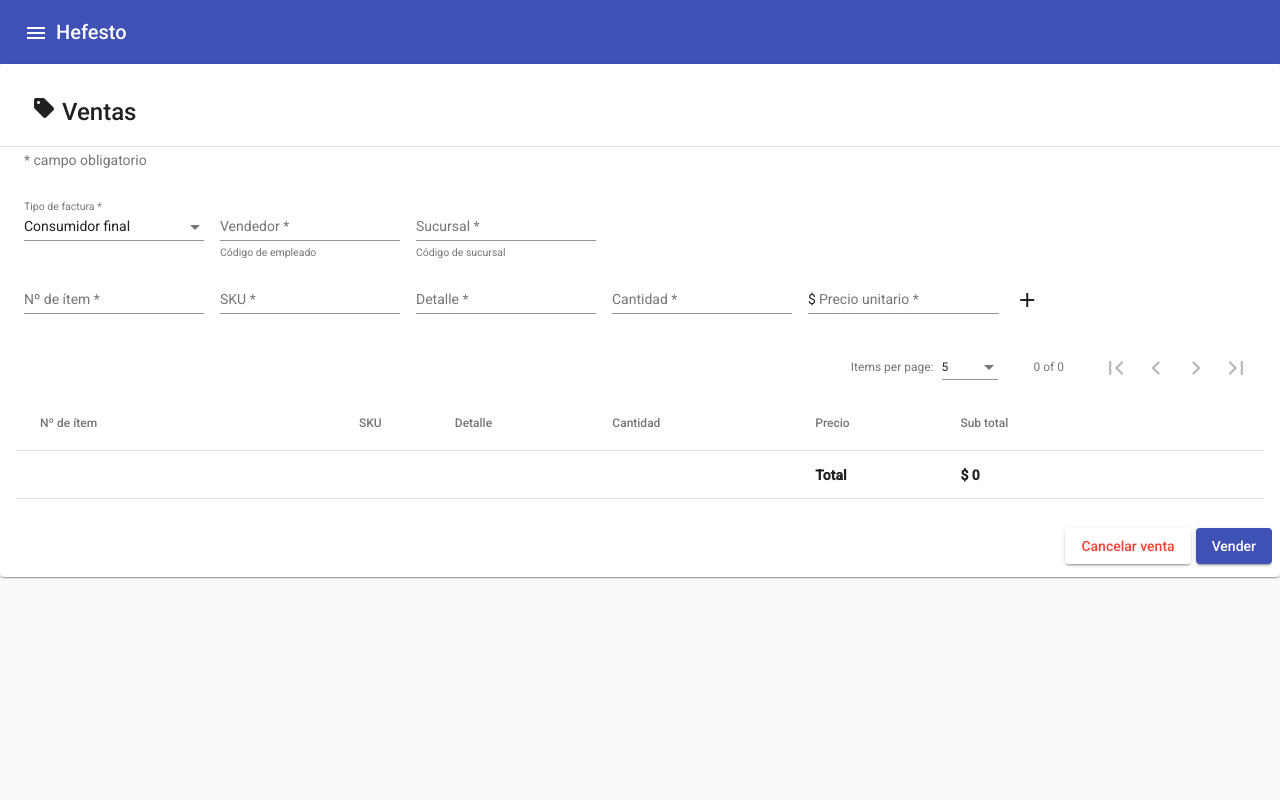
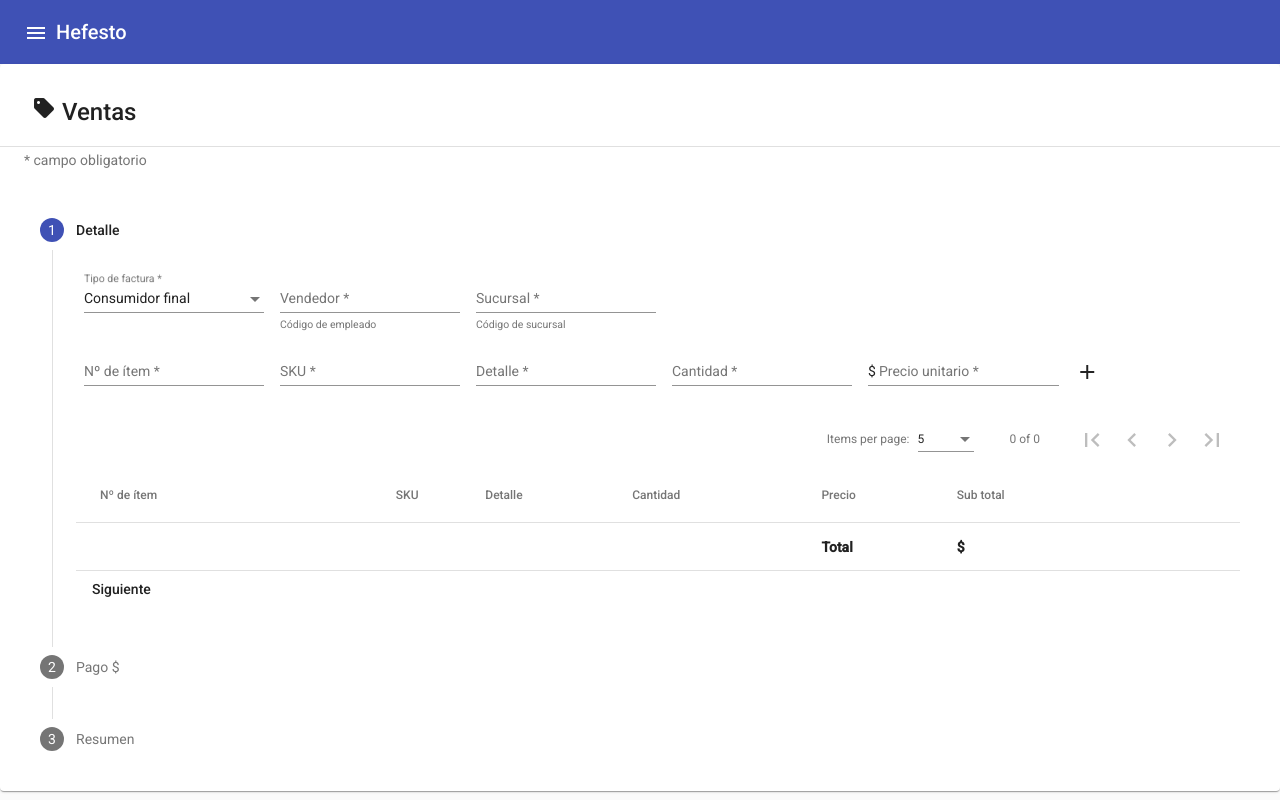
Before and after one commit to Compumundohipermegaweb/front, an Angular app: page /sales in a window 1280 px wide. Built offline with nearby package versions, Linux system fonts and the light colour scheme.

Commit message:
Agregado esqueleto de la secuenciacion de la venta. Refactorizado sales component

```diff
--- a/src/app/app.module.ts
+++ b/src/app/app.module.ts
@@ -22,6 +22,7 @@ import { MatPaginatorModule } from '@angular/material/paginator';
 import { MatButtonModule } from '@angular/material/button';
 import { MatToolbarModule } from '@angular/material/toolbar';
 import { AppRoutingModule } from './app-routing.module';
+import { MatStepperModule } from '@angular/material/stepper';
 
 @NgModule({
   declarations: [
@@ -49,7 +50,8 @@ import { AppRoutingModule } from './app-routing.module';
     MatPaginatorModule,
     MatToolbarModule,
     MatButtonModule,
-    AppRoutingModule
+    AppRoutingModule,
+    MatStepperModule
   ],
   providers: [],
   bootstrap: [AppComponent, NavBarComponent]
--- a/src/app/sales/sales.component.html
+++ b/src/app/sales/sales.component.html
@@ -8,9 +8,10 @@
 
     <mat-card-subtitle>* campo obligatorio</mat-card-subtitle>
 
-    <mat-card-content>
-
+    <mat-vertical-stepper [linear]="true" #stepper>
+        <mat-step [stepControl]="constantsForm">
             <form [formGroup]="constantsForm">
+                <ng-template matStepLabel>Detalle</ng-template>
                 <mat-form-field>
                     <mat-label>Tipo de factura</mat-label>
                     <mat-select [formControl]="invoiceTypeControl" required>
@@ -101,7 +102,7 @@
                     <ng-container matColumnDef="subTotal">
                         <th mat-header-cell *matHeaderCellDef>Sub total</th>
                         <td mat-cell *matCellDef="let item"> {{item.price * item.quantity}} </td>
-                    <td mat-footer-cell *matFooterCellDef>$ {{ getTotalCost() }} </td>
+                        <td mat-footer-cell *matFooterCellDef>$ {{ totalCost | number : locale}} </td>
                     </ng-container>
 
                     <tr mat-header-row *matHeaderRowDef="displayedColumns"></tr>
@@ -110,11 +111,37 @@
                 </table>
             </div>
             <div>
+                <button mat-button matStepperNext>Siguiente</button>
+            </div>
+        </mat-step>
+        <mat-step>
+            <form [formGroup]="paymentForm">
+                <ng-template matStepLabel>Pago ${{totalCost | number : locale}}</ng-template>
 
-        </div>
-    </mat-card-content>
-    <mat-card-actions>
-        <button mat-raised-button color="primary" (click)="registerSale()" >Vender</button>
-        <button mat-raised-button color="error" (click)="cancelSale()">Cancelar venta</button>
-    </mat-card-actions>
+                <mat-form-field>
+                    <mat-label>Medio de pago</mat-label>
+                    <mat-select [formControl]="paymentMethodControl" required>
+                        <mat-option value="CASH">Efectivo</mat-option>
+                    </mat-select>
+                </mat-form-field>
+
+                <mat-form-field>
+                    <mat-label>Monto</mat-label>
+                    <input matInput type="number" [formControl]="paymentAmountControl" required>
+                    <span matPrefix>$&nbsp;</span>
+                </mat-form-field>
+            </form>
+
+
+            <button mat-button matStepperPrevious>Atras</button>
+            <button mat-button matStepperNext>Siguiente</button>
+        </mat-step>
+        <mat-step>
+            <ng-template matStepLabel>Resumen</ng-template>
+
+            <button mat-button matStepperPrevious>Atras</button>
+            <button mat-button matStepperNext>Confirmar</button>
+        </mat-step>
+    </mat-vertical-stepper>
+
 </mat-card>
--- a/src/app/sales/sales.component.ts
+++ b/src/app/sales/sales.component.ts
@@ -1,5 +1,5 @@
 import { ChangeDetectorRef, Component, OnInit, ViewChild } from '@angular/core';
-import {FormBuilder, FormControl, FormGroup, Validators} from '@angular/forms';
+import { AbstractControl, FormBuilder, FormControl, FormGroup, ValidatorFn, Validators } from '@angular/forms';
 import { MatPaginator } from '@angular/material/paginator';
 import { MatTableDataSource } from '@angular/material/table';
 import { Sale, SaleResponse, SalesService } from './service/sales.service';
@@ -11,47 +11,80 @@ import { Sale, SaleResponse, SalesService } from './service/sales.service';
 })
 export class SalesComponent implements OnInit {
 
-  @ViewChild(MatPaginator) paginator: MatPaginator
+  @ViewChild(MatPaginator) paginator: MatPaginator;
 
-  displayedColumns: string[] = ["id", "sku", "detail", "quantity", "price", "subTotal"];
+  displayedColumns: string[];
   dataSource = new MatTableDataSource<Item>();
-  items: Item[]
+  items: Item[];
+  totalCost: number;
+  saleResponse: SaleResponse;
 
   constantsForm: FormGroup;
   itemForm: FormGroup;
+  paymentForm: FormGroup;
 
-  invoiceTypeControl = new FormControl("B");
-  salesmanControl = new FormControl("");
-  branchControl = new FormControl("");
-  idControl = new FormControl("");
-  skuControl = new FormControl("");
-  detailControl = new FormControl("");
-  quantityControl = new FormControl("");
-  priceControl = new FormControl("");
+  invoiceTypeControl: FormControl;
+  salesmanControl: FormControl;
+  branchControl: FormControl;
+  idControl: FormControl;
+  skuControl: FormControl;
+  detailControl: FormControl;
+  quantityControl: FormControl;
+  priceControl: FormControl;
+  paymentMethodControl: FormControl;
+  paymentAmountControl: FormControl;
 
-  saleResponse: SaleResponse;
+  constructor(private formBuilder: FormBuilder, private changeDetectorRefs: ChangeDetectorRef, private salesService: SalesService) {
+    this.initColumns();
+    this.initItems();
+    this.initControls();
+    this.initForms(formBuilder);
+  }
 
-  constructor(private formBuilderl: FormBuilder, private changeDetectorRefs: ChangeDetectorRef, private salesService: SalesService) {
-    this.initItems()
+  ngOnInit(): void {
+  }
 
-    this.constantsForm = formBuilderl.group({
+  initColumns() {
+    this.displayedColumns = ["id", "sku", "detail", "quantity", "price", "subTotal"]
+  }
+
+  initItems() {
+    this.items = [];
+  }
+
+  initControls() {
+    this.invoiceTypeControl = new FormControl("B");
+    this.salesmanControl = new FormControl("");
+    this.branchControl = new FormControl("");
+    this.idControl = new FormControl("");
+    this.skuControl = new FormControl("");
+    this.detailControl = new FormControl("");
+    this.quantityControl = new FormControl("");
+    this.priceControl = new FormControl("");
+    this.paymentMethodControl = new FormControl("CASH")
+    this.paymentAmountControl = new FormControl("");
+  }
+
+  initForms(formBuilder: FormBuilder) {
+    this.constantsForm = formBuilder.group({
       invoice: this.invoiceTypeControl,
       seller: this.salesmanControl,
       branchId: this.branchControl
     });
 
-    this.itemForm = formBuilderl.group({
+    this.itemForm = formBuilder.group({
       id: this.idControl,
       sku: this.skuControl,
       detail: this.detailControl,
       quantity: this.quantityControl,
       price: this.priceControl
     });
+
+    this.paymentForm = formBuilder.group({
+      paymentMethod: this.paymentMethodControl,
+      amount: this.paymentAmountControl
+    });
   }
-
-  ngOnInit(): void {
-  }
-
 
   ngAfterViewInit() {
     this.dataSource.paginator = this.paginator
@@ -62,19 +95,19 @@ export class SalesComponent implements OnInit {
       this.items.push(this.itemForm.value)
       this.itemForm.reset()
       this.refreshDataSource();
+      this.calculateTotalCost()
     } else {
       this.constantsForm.markAllAsTouched()
     }
   }
 
-  getTotalCost() {
+  calculateTotalCost() {
     if(this.items.length > 0) {
-      return this.items.map(i => i.price * i.quantity ).reduce((a, b) => a + b);
+      this.totalCost = this.items.map(i => i.price * i.quantity ).reduce((a, b) => a + b);
     } else {
       return 0
     }
   }
-
 
   registerSale(){
     this.invoiceSale()
@@ -85,10 +118,6 @@ export class SalesComponent implements OnInit {
   cancelSale() {
     this.initItems()
     this.refreshDataSource();
-  }
-
-  private initItems() {
-    this.items = [];
   }
 
   private refreshDataSource(){
```
Lines whose indentation alone changed are shown as unchanged.
